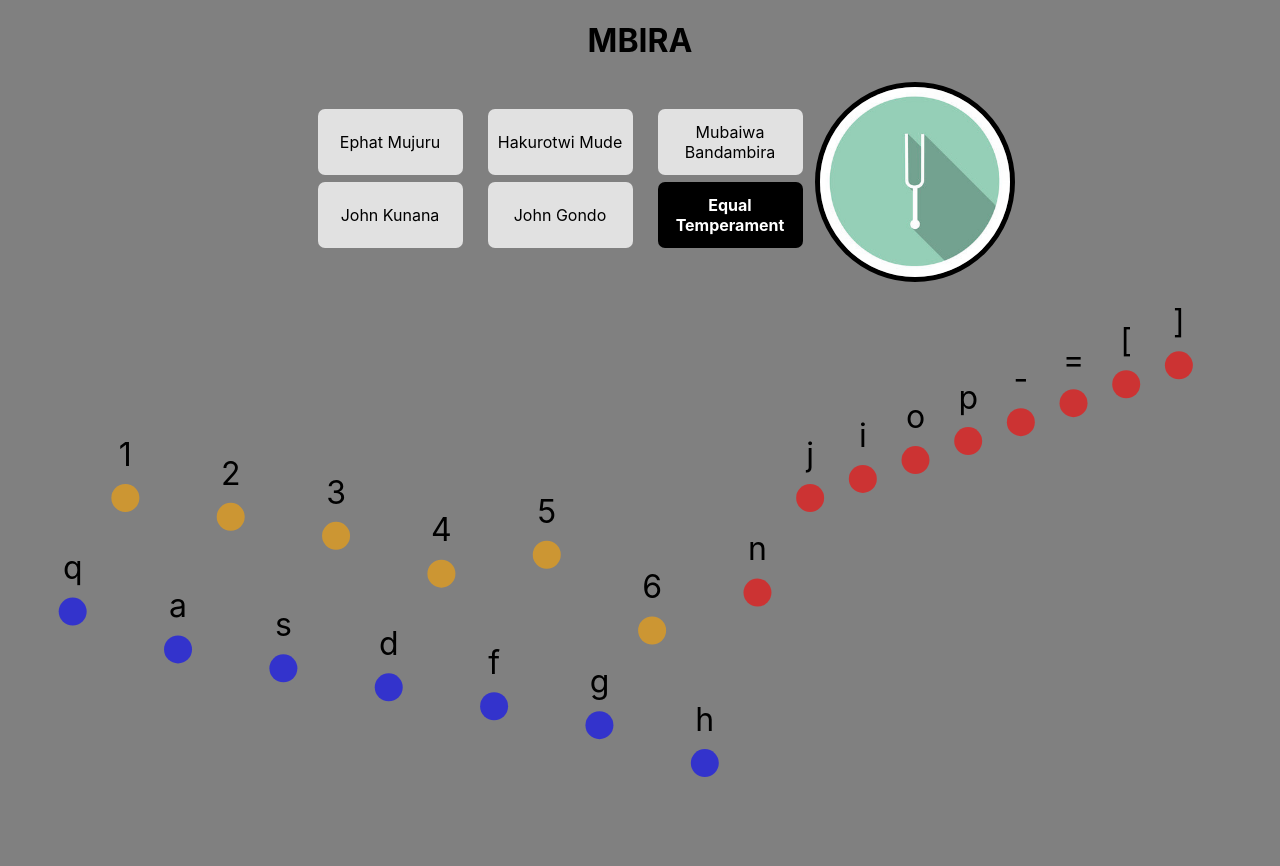
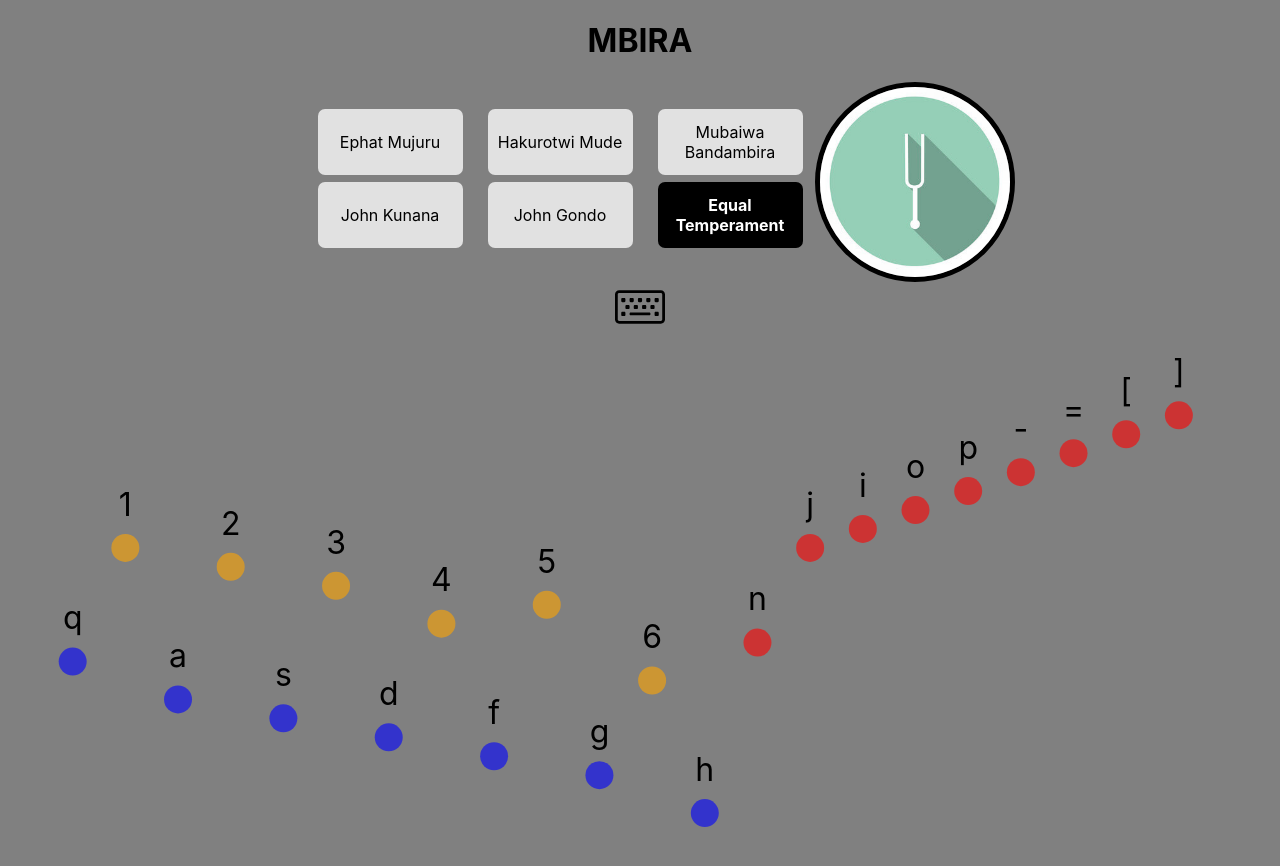
Before and after one commit to Ivu-Tsvuku/mbira, a Next.js app: page /mbira in a window 1280 px wide. Shown: the top 866 px of the page. Before the commit the page ends 842 px from the top, so only its background shows below. Built offline with nearby package versions, Linux system fonts and the light colour scheme.

Commit message:
toggling key bindings

```diff
--- a/src/components/Canvas.tsx
+++ b/src/components/Canvas.tsx
@@ -7,7 +7,7 @@ import { ToneContext } from '../contexts/ToneContext'
 
 function Canvas({ id, parentRef }: {id: string, parentRef: MutableRefObject<HTMLElement | null> }) {
     const [loading, setLoading] = useState(true)
-    const { tuning } = useContext(TuningContext)
+    const { tuning,keyBVis } = useContext(TuningContext)
     const synth = useContext(ToneContext)
     useEffect(() => {
 
@@ -17,7 +17,7 @@ function Canvas({ id, parentRef }: {id: string, parentRef: MutableRefObject<HTML
 
             const svg: d3SVGType = d3.select(`#${id}`).append("svg")
 
-            if (parentRef.current) mbira(svg, parentRef.current.offsetWidth, tuning, synth)
+            if (parentRef.current) mbira(svg, parentRef.current.offsetWidth, tuning, synth, keyBVis)
         }
 
         return () => {
@@ -25,7 +25,7 @@ function Canvas({ id, parentRef }: {id: string, parentRef: MutableRefObject<HTML
             d3.select(`svg`).remove()
             setLoading(true)
         }
-    }, [loading, id, parentRef, tuning])
+    }, [loading, id, parentRef, tuning, keyBVis])
 
     return null
 }
--- a/src/components/MbiraMain.tsx
+++ b/src/components/MbiraMain.tsx
@@ -7,6 +7,7 @@ import Settings from "./Settings";
 
 function MbiraMain() {
     const [tuning, setTuning] = useState('Equal Temperament')
+    const [ keyBVis, setKeyBVis ] = useState(true)
     const [synth, setSynth] = useState({} as Tone.AMSynth)
     useEffect(() => {
 
@@ -17,7 +18,7 @@ function MbiraMain() {
 
     return typeof ref.current === "object" ? <div className="main-container">
         <h1>MBIRA</h1>
-        <TuningContext.Provider value={{ tuning, setTuning }}>
+        <TuningContext.Provider value={{ tuning, setTuning, keyBVis, setKeyBVis }}>
             { Object.keys(synth).length && <ToneContext.Provider value={synth}>
 
                 <Settings />
--- a/src/components/Settings.tsx
+++ b/src/components/Settings.tsx
@@ -1,14 +1,12 @@
-import { useContext } from "react"
+import { useContext, useRef, useState } from "react"
 import { TuningContext } from "../contexts/TuningContext"
 import { mbiraTuning } from "../data/mbiraTunning"
 import { IMbiraTuning, SetStateString } from "../types/types"
 import Image from 'next/image'
 
 function Settings() {
-    const { tuning, setTuning } = useContext(TuningContext)
-
-
-
+    const { tuning, setTuning, keyBVis, setKeyBVis } = useContext(TuningContext)
+    const keyboardRef = useRef(null)
     return (
         <div className="settings">
 
@@ -28,6 +26,9 @@ function Settings() {
             <div className="image-container">
                 <Image height={200} width={200} src={`/images/${tuning.replace(' ','')}.jpeg`} alt="" />
             </div>
+            <div className="keyboard-toggle-container">
+                <Image onClick={()=> setKeyBVis(!keyBVis)}className={ keyBVis ? 'visible bindings': 'hide bindings'} height={50} width={50}  src="/images/keyboard.svg" alt="" />
+            </div>
         </div>
     )
 }
--- a/src/contexts/TuningContext.tsx
+++ b/src/contexts/TuningContext.tsx
@@ -1,8 +1,10 @@
 import { createContext } from "react";
-import { SetStateString } from "../types/types";
+import { SetStateBool, SetStateString } from "../types/types";
 
 interface ITuningContextProps {
     tuning: string
     setTuning: SetStateString
+    keyBVis: boolean
+    setKeyBVis: SetStateBool
   }
 export const TuningContext = createContext({ tuning:'Equal Temperament'} as ITuningContextProps)
--- a/src/d3.elements/mbira.d3.ts
+++ b/src/d3.elements/mbira.d3.ts
@@ -8,7 +8,7 @@ import { applyColour, createGroup, getGroupWidth, getLimits, handleClick, handle
 import { d3SVGType, IMbiraCoordinate } from '../types/types'
 
 
-function mbira(svg: d3SVGType, parentWidth: number, tuning: string, synth: Tone.AMSynth) {
+function mbira(svg: d3SVGType, parentWidth: number, tuning: string, synth: Tone.AMSynth, keyBVis: boolean) {
 
     svg
         .attr("preserveAspectRatio", "xMinYMin meet")
@@ -77,6 +77,7 @@ function mbira(svg: d3SVGType, parentWidth: number, tuning: string, synth: Tone.
         .attr('y', (d) => y(d['y'] + 1.7))
         .attr('font-size', '32px')
         .attr('text-anchor', 'middle')
+        .attr('opacity', ()=> keyBVis ? 1 : 0)
         .text((d)=> noteMapping[d.name])
 
     return svg
--- a/src/data/keyboardMappings.ts
+++ b/src/data/keyboardMappings.ts
@@ -1,5 +1,5 @@
 import { INoteNameObj, INoteNameObjInverted, KeyStringObject } from "../types/types";
-
+//TODO remap this to list of arrays, then build object from that
 export const keyBoardMapping: INoteNameObj = {
     "h": "B1",
     "g": "B2",
--- a/src/types/types.ts
+++ b/src/types/types.ts
@@ -6,6 +6,7 @@ export type d3Type = d3.Selection<any, any, any, any>
 export type ScaleLinear = d3.ScaleLinear<number, number, never>
 export type ScaleBand = d3.ScaleBand<string>
 export type SetStateString = Dispatch<SetStateAction<string>>
+export type SetStateBool = Dispatch<SetStateAction<boolean>>
 export type KeyStringObject = {[key:string]: string}
 
 export interface IMbiraCoordinate {
--- a/styles/globals.css
+++ b/styles/globals.css
@@ -43,6 +43,7 @@ h1 {
 .settings {
   display: flex;
   justify-content: center;
+  flex-wrap: wrap;
 }
 
 .tunings {
@@ -93,3 +94,16 @@ h1 {
  img {
    height : 100%
  }
+.keyboard-toggle-container {
+  width: 100%;
+  display: flex;
+  justify-content: center;
+}
+
+.bindings {
+  cursor: pointer;
+}
+
+.bindings.hide{
+  opacity: 0.3;
+}
```
Also changed, not shown: public/images/keyboard.svg (added).
